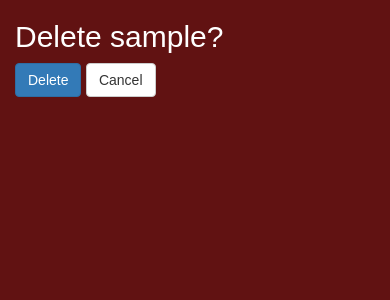
After one commit to mahmudmardini/Practical-Web-Development-Course-using-php, a PHP site: page /delete_accounts.php in a window 390 px wide. The commit adds this page. Shown: the top 300 px of the page. Run offline with PHP 8.4, Linux system fonts and the light colour scheme; the visitor is signed in with stand-in values (Sample User, id 1).

Commit message:
logout function & delete_accounts.php file

```diff
--- /dev/null
+++ b/delete_accounts.php
@@ -0,0 +1,52 @@
+<?php
+require_once "pdo.php"; // Database Connection..
+require_once "funcs.php";
+session_start();
+
+// check if logged in..
+if(!isset($_SESSION["username"])){
+    die("ACCESS DENIED");
+}elseif (isset($_POST["cancel"])) {
+  redirect("index.php");
+  return;
+}elseif (isset($_POST["delete"])) {
+  $user_id = $_SESSION["user_id"];
+  $stmt = $pdo->query("DELETE FROM users WHERE user_id = '$user_id'");
+
+  session_destroy();
+  redirect("login.php");
+}
+// Remove the information belong to user with the mentioned user_id
+
+ ?>
+
+ <html >
+   <head>
+     <meta charset="utf-8">
+     <title></title>
+     <link href="//maxcdn.bootstrapcdn.com/bootstrap/3.3.0/css/bootstrap.min.css" rel="stylesheet" id="bootstrap-css">
+     <link rel="stylesheet" type="text/css" href="css/styles.css">
+   </head>
+   <body class="delete_pages">
+     <div class="container">
+	<div class="row">
+
+	    <div class="col-md-8 col-md-offset-2">
+
+    		<h2>Delete <?=$_SESSION["username"]?>?</h2>
+
+    		<form method="POST">
+    		    <div class="form-group">
+    		        <button type="submit" class="btn btn-primary" name="delete">
+    		            Delete
+    		        </button>
+    		        <button class="btn btn-default" name="cancel">
+    		            Cancel
+    		        </button>
+    		    </div>
+    		</form>
+		</div>
+	</div>
+</div>
+   </body>
+ </html>
--- a/funcs.php
+++ b/funcs.php
@@ -26,6 +26,12 @@ function redirect ($url){
   header("LOCATION: " . $url);
 }
 
+//logout function
+function logout(){
+  session_destroy();
+  redirect("login.php");
+}
+
 //Show flash messages
 function flash_msg(){
   if(isset($_SESSION["message"])){
```
